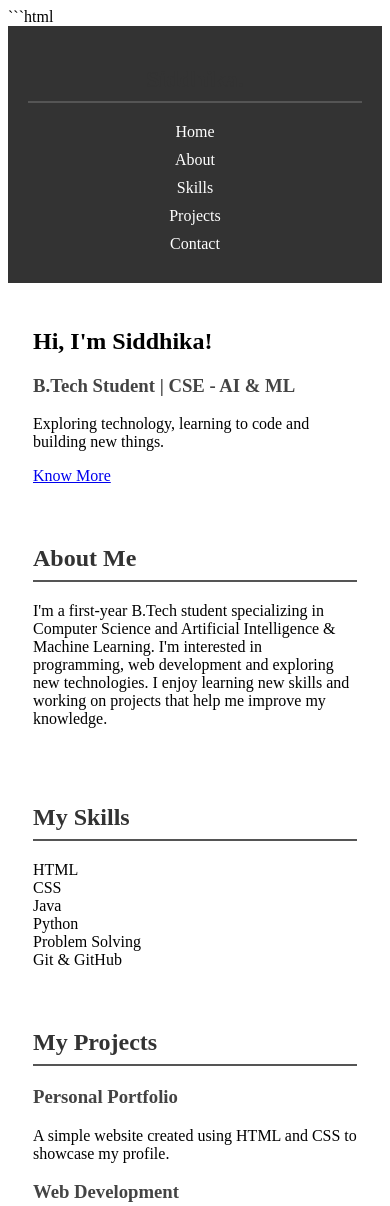
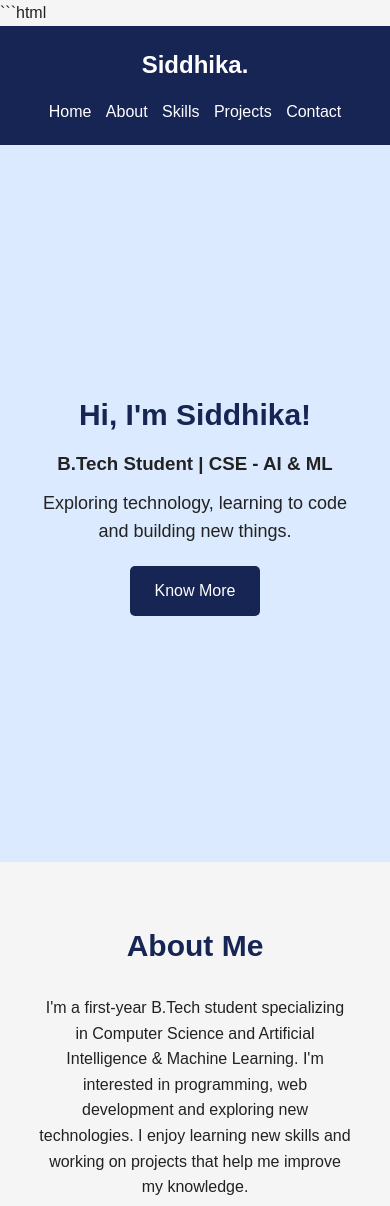
Before and after one commit to km-siddhika/portfolio, a plain HTML site: page index.html in a window 390 px wide. Shown: the top 1206 px of the page. Drawn offline with Linux system fonts and the light colour scheme.

Commit message:
Update style.css

````diff
--- a/style.css
+++ b/style.css
@@ -1,104 +1,173 @@
-/
+
+* {
+    margin: 0;
+    padding: 0;
+    box-sizing: border-box;
+    scroll-behavior: smooth;
+}
+
 body {
     font-family: Arial, sans-serif;
-    margin: 0;
-    padding: 0;
-    background-color: #f4f4f4;
-    color: #333;
+    background-color: #f5f5f5;
+    color: #222;
+    line-height: 1.6;
 }
 
 /* Header */
 header {
-    background-color: #333;
+    background-color: #172554;
     color: white;
-    text-align: center;
-    padding: 20px;
+    padding: 20px 8%;
+    display: flex;
+    justify-content: space-between;
+    align-items: center;
 }
 
-/* Navigation */
-nav {
-    margin-top: 15px;
+header h2 {
+    font-size: 24px;
 }
 
 nav a {
     color: white;
     text-decoration: none;
-    margin: 10px;
-    font-size: 16px;
+    margin-left: 20px;
 }
 
 nav a:hover {
-    color: yellow;
-    text-decoration: underline;
+    color: #93c5fd;
 }
 
-/* Sections */
-section {
-    background-color: white;
-    margin: 20px;
-    padding: 20px;
-    border-radius: 8px;
+/* Home Section */
+.hero {
+    min-height: 85vh;
+    display: flex;
+    flex-direction: column;
+    justify-content: center;
+    align-items: center;
+    text-align: center;
+    background-color: #dbeafe;
+    padding: 30px;
 }
 
-/* Headings */
-h2 {
-    color: #333;
-    border-bottom: 2px solid #555;
-    padding-bottom: 8px;
+.hero h1 {
+    font-size: 42px;
+    color: #172554;
+    margin-bottom: 10px;
 }
 
-h3 {
-    color: #444;
+.hero h3 {
+    margin-bottom: 10px;
 }
 
-/* Lists */
-ul {
-    line-height: 1.8;
+.hero p {
+    font-size: 18px;
+    margin-bottom: 20px;
 }
 
-/* Contact form */
-input, textarea {
-    width: 90%;
-    padding: 10px;
-    margin-top: 5px;
-    border: 1px solid #ccc;
+/* Button */
+.btn {
+    display: inline-block;
+    background-color: #172554;
+    color: white;
+    padding: 12px 25px;
+    text-decoration: none;
     border-radius: 5px;
 }
 
-button {
-    background-color: #333;
-    color: white;
-    padding: 10px 20px;
-    border: none;
-    border-radius: 5px;
-    cursor: pointer;
+.btn:hover {
+    background-color: #2563eb;
 }
 
-button:hover {
-    background-color: #555;
+/* Common Section Styling */
+section {
+    padding: 60px 10%;
+}
+
+section h2 {
+    text-align: center;
+    color: #172554;
+    margin-bottom: 25px;
+    font-size: 30px;
+}
+
+/* About Section */
+.about {
+    text-align: center;
+    max-width: 800px;
+    margin: auto;
+}
+
+/* Skills Section */
+.skills-container {
+    display: flex;
+    justify-content: center;
+    flex-wrap: wrap;
+    gap: 20px;
+}
+
+.skill {
+    background-color: white;
+    padding: 25px;
+    border-radius: 10px;
+    width: 200px;
+    text-align: center;
+    box-shadow: 0 2px 8px rgba(0, 0, 0, 0.1);
+}
+
+/* Projects Section */
+.project-container {
+    display: flex;
+    justify-content: center;
+    flex-wrap: wrap;
+    gap: 20px;
+}
+
+.project {
+    background-color: white;
+    padding: 25px;
+    border-radius: 10px;
+    width: 250px;
+    text-align: center;
+    box-shadow: 0 2px 8px rgba(0, 0, 0, 0.1);
+}
+
+.project h3 {
+    color: #172554;
+    margin-bottom: 10px;
+}
+
+/* Contact Section */
+.contact {
+    text-align: center;
+    background-color: #dbeafe;
+}
+
+.contact a {
+    color: #172554;
+    text-decoration: none;
 }
 
 /* Footer */
 footer {
-    background-color: #333;
+    background-color: #172554;
     color: white;
     text-align: center;
     padding: 15px;
 }
 
-/* Mobile responsive design */
-@media screen and (max-width: 600px) {
-    nav a {
-        display: block;
-        margin: 10px;
+/* Responsive Design */
+@media (max-width: 600px) {
+    header {
+        flex-direction: column;
+        gap: 15px;
     }
 
-    section {
-        margin: 10px;
-        padding: 15px;
+    nav a {
+        margin: 5px;
     }
 
-    input, textarea {
-        width: 95%;
+    .hero h1 {
+        font-size: 30px;
     }
 }
+```
````
